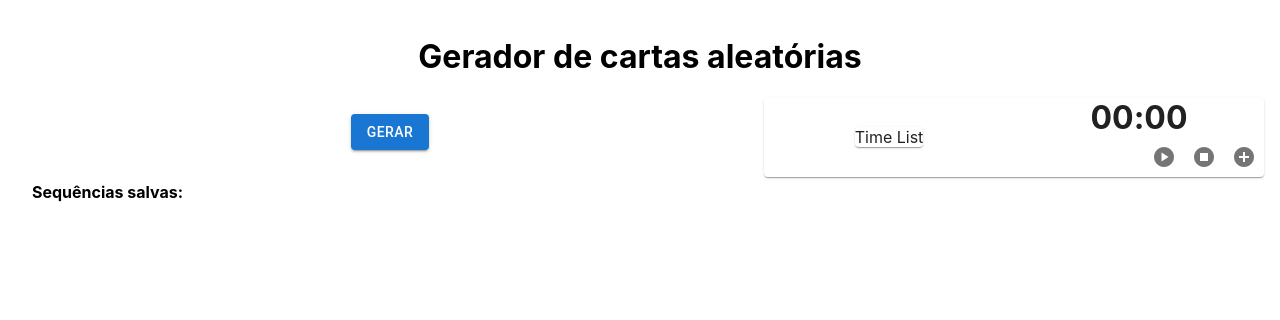
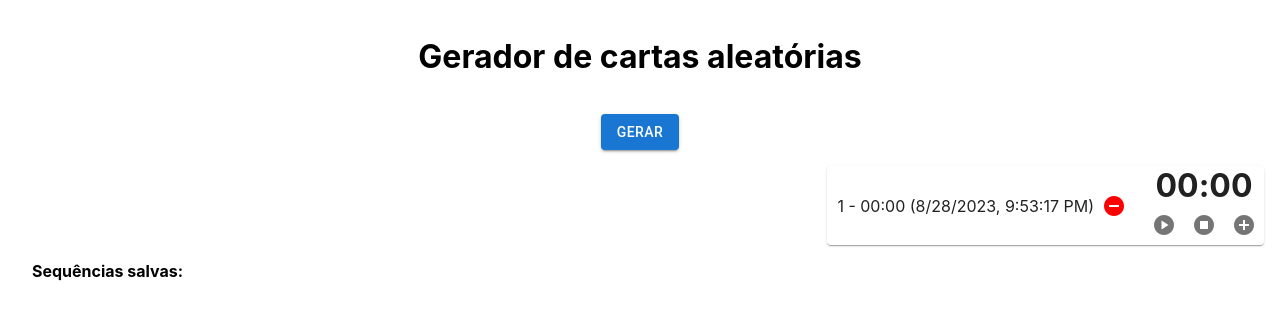
Before and after one commit to aironherbert/mental-palace, a React (Create React App) app: page / in a window 1280 px wide. Both pictures are taken after a click on the button "add_circle". Shown: the top 320 px of the page. Built offline with nearby package versions, Linux system fonts and the light colour scheme.

Commit message:
feat: adição de last time

```diff
--- a/src/App.tsx
+++ b/src/App.tsx
@@ -108,9 +108,12 @@ export default function App() {
     {} as { [key: string]: CardType[] }
   );
 
+  const [code, setCode] = useState<string>("no-date");
+
   const save = useCallback(
     (cards?: CardType[]) => {
       const date = new Date().toLocaleString() ?? "no-date";
+      setCode(date);
       setSavedCards((prev: { [key: string]: CardType[] }) => {
         return {
           ...prev,
@@ -162,6 +165,8 @@ export default function App() {
               gap: "10px",
               justifyContent: "center",
               padding: "1em",
+              alignItems: "start",
+              flexWrap: "wrap",
             }}
           >
             <Button
@@ -171,21 +176,8 @@ export default function App() {
             >
               Gerar
             </Button>
-            {/* <Button
-          variant="contained"
-          color="secondary"
-          onClick={() => {
-            setCards([]);
-            localStorage.removeItem("saved-cards");
-            setSavedCards({});
-          }}
-        >
-          Limpar
-        </Button> */}
-            {/* <Button variant="contained" color="warning" onClick={() => save()}>
-          Salvar
-        </Button> */}
           </div>
+          <Stopwatch code={code} />
           <div
             style={{
               width: "100%",
@@ -201,6 +193,7 @@ export default function App() {
                 key={key}
                 onClick={() => {
                   setCards(savedCards?.[key]);
+                  setCode(key);
                 }}
               >
                 <IconButton
@@ -216,9 +209,6 @@ export default function App() {
             ))}
           </div>
         </div>
-        <div style={{ flex: 1 }}>
-          <Stopwatch />
-        </div>
       </div>
       <div
         style={{ display: "flex", flexWrap: "wrap", justifyContent: "center" }}
--- a/src/components/stopwatch.tsx
+++ b/src/components/stopwatch.tsx
@@ -1,13 +1,17 @@
 import styled from "@emotion/styled";
-import { Card, Icon, IconButton } from "@mui/material";
+import { Card, Icon, IconButton, List, ListItem } from "@mui/material";
 import { useCallback, useEffect, useRef, useState } from "react";
+import usePersistentState from "../helpers/use-persistent-state";
 
 const TimeList = styled.div`
   display: flex;
   flex-direction: row;
   justify-content: center;
   align-items: center;
-  flex: 1;
+  flex: 2;
+  max-height: 300px;
+  overflow-y: auto;
+  padding: 10px;
 `;
 const Display = styled.div`
   display: flex;
@@ -22,11 +26,47 @@ const Display = styled.div`
     font-stretch: expanded;
   }
 `;
-export default function Stopwatch() {
+
+const Container = styled.div`
+  display: flex;
+
+  @media (max-width: 600px) {
+    flex-direction: column;
+  }
+`;
+
+type TimeType = {
+  minutes: string;
+  seconds: string;
+  date: string;
+};
+interface Proptypes {
+  code: string;
+}
+export default function Stopwatch({ code }: Proptypes) {
   const [minutes, setMinutes] = useState("00");
   const [seconds, setSeconds] = useState("00");
   const [play, setPlay] = useState(false);
   const timer = useRef<NodeJS.Timeout>();
+
+  const [timeList, setTimeList] = usePersistentState(
+    "time-list",
+    {} as { [key: string]: TimeType[] }
+  );
+
+  useEffect(() => {
+    const times = timeList[code];
+    if (times) {
+      const lastTime = times[times.length - 1];
+      if (lastTime) {
+        setMinutes(lastTime.minutes);
+        setSeconds(lastTime.seconds);
+      }
+    } else {
+      setMinutes("00");
+      setSeconds("00");
+    }
+  }, [code, timeList]);
 
   useEffect(() => {
     if (play) {
@@ -60,13 +100,59 @@ export default function Stopwatch() {
     setSeconds("00");
   }, []);
 
+  const add = useCallback(() => {
+    if (timeList[code]) {
+      setTimeList((prev: { [key: string]: TimeType[] }) => ({
+        ...prev,
+        [code]: [
+          ...prev[code],
+          { minutes, seconds, date: new Date().toLocaleString() },
+        ],
+      }));
+    } else {
+      setTimeList((prev: { [key: string]: TimeType[] }) => ({
+        ...prev,
+        [code]: [{ minutes, seconds, date: new Date().toLocaleString() }],
+      }));
+    }
+    setPlay(false);
+  }, [code, minutes, seconds, setTimeList, timeList]);
+
+  const remove = useCallback(
+    (index: number) => {
+      setTimeList((prev: { [key: string]: TimeType[] }) => ({
+        ...prev,
+        [code]: prev[code].filter((_, i) => i !== index),
+      }));
+    },
+    [code, setTimeList]
+  );
+
   return (
-    <Card>
-      <div style={{ display: "flex", width: "500px" }}>
+    <Card style={{ alignSelf: "end" }}>
+      <Container>
         <TimeList>
-          <Card>Time List</Card>
+          <List
+            sx={{
+              width: "100%",
+              bgcolor: "background.paper",
+              position: "relative",
+              overflowY: "auto",
+              overflowX: "hidden",
+              maxHeight: 150,
+            }}
+          >
+            {timeList[code]?.map((time: TimeType, index: number) => (
+              <ListItem sx={{ margin: 0, padding: 0, whiteSpace: "nowrap" }}>
+                {index + 1} - {time.minutes}:{time.seconds} ({time.date})
+                <IconButton onClick={() => remove(index)}>
+                  <Icon style={{ color: "red" }}>remove_circle</Icon>
+                </IconButton>
+              </ListItem>
+            ))}
+          </List>
         </TimeList>
-        <div style={{ flex: 1, display: "flex", flexDirection: "column" }}>
+        <div style={{ display: "flex", flexDirection: "column" }}>
           <Display>
             <h1>{minutes}</h1>
             <h1>:</h1>
@@ -79,12 +165,12 @@ export default function Stopwatch() {
             <IconButton onClick={() => reset()}>
               <Icon>stop_circle</Icon>
             </IconButton>
-            <IconButton>
+            <IconButton onClick={() => add()}>
               <Icon>add_circle</Icon>
             </IconButton>
           </div>
         </div>
-      </div>
+      </Container>
     </Card>
   );
 }
```
